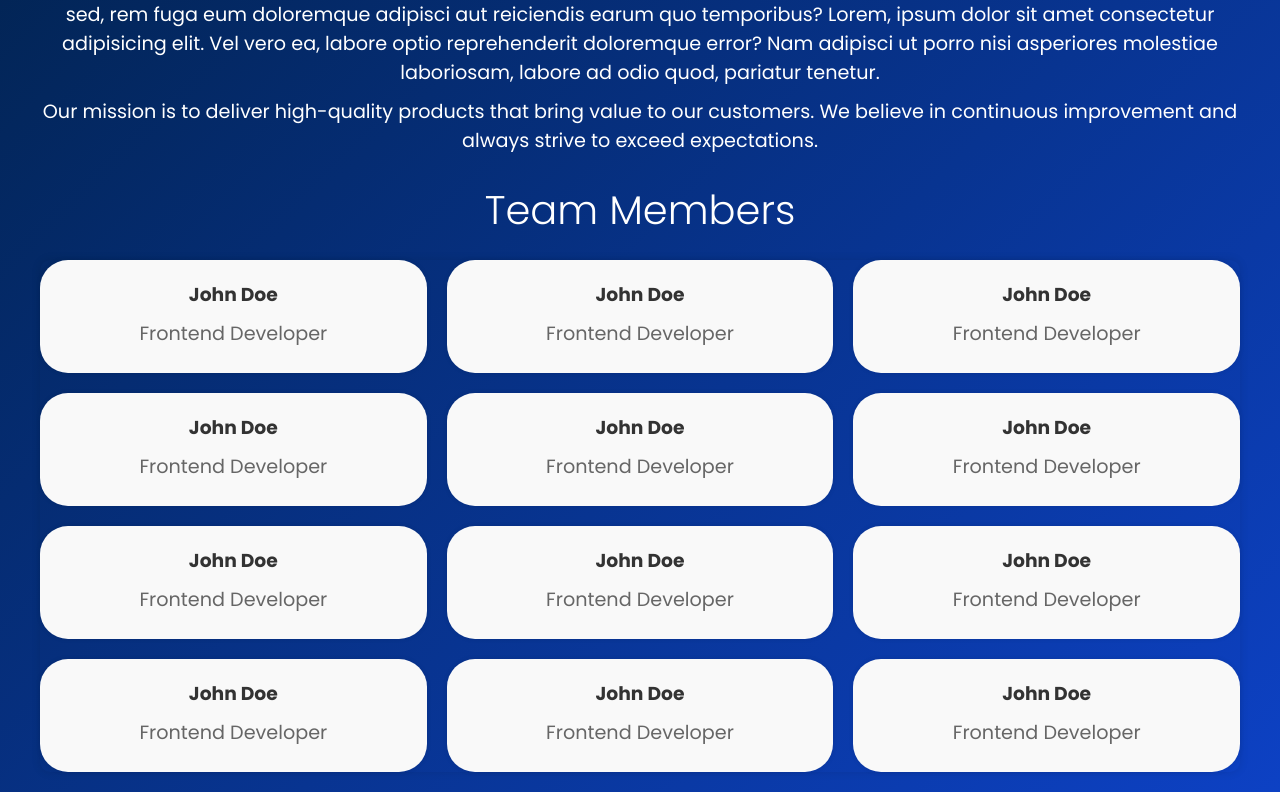
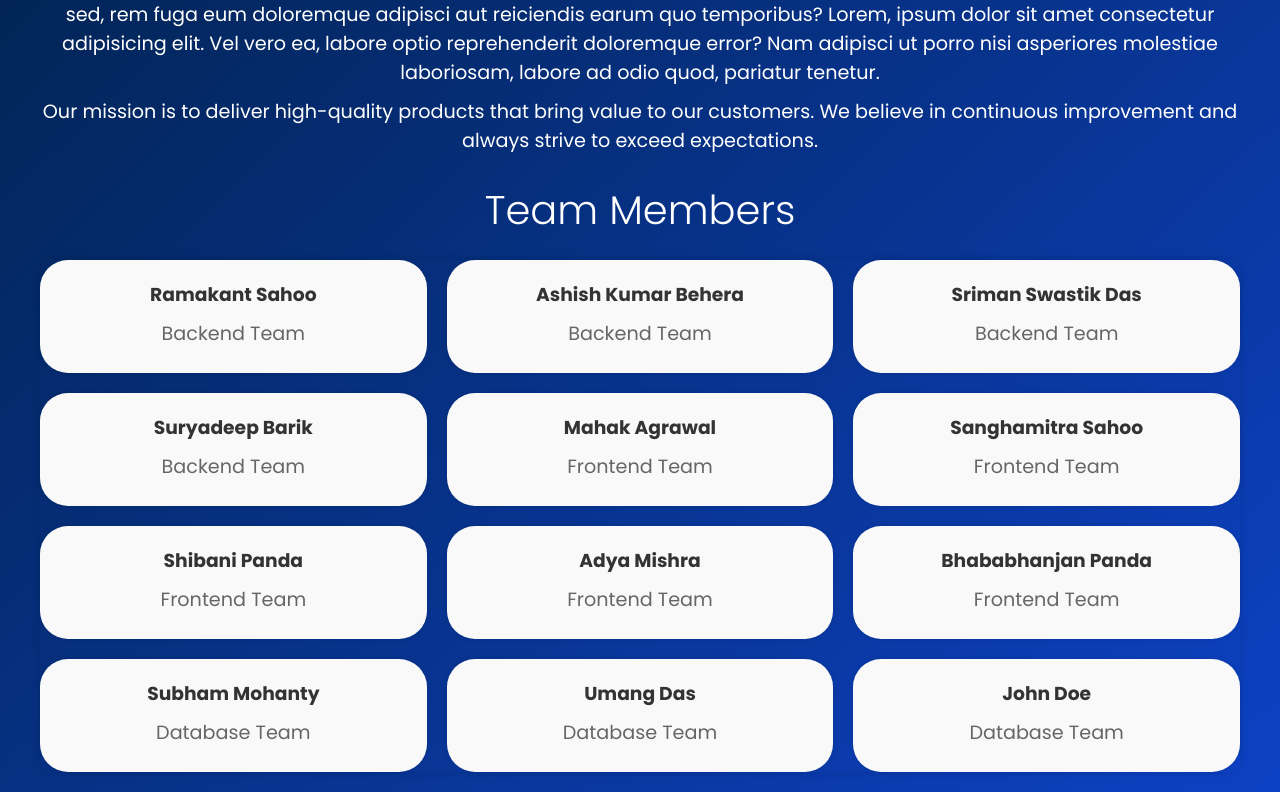
Before and after one commit to sswastik21/drdoProject, a React (Create React App) app: page /about in a window 1280 px wide. Shown: the part 254-1046 px from the top of the page. Built offline with nearby package versions, Linux system fonts and the light colour scheme.

Commit message:
Team members added

```diff
--- a/src/Pages/About.js
+++ b/src/Pages/About.js
@@ -20,69 +20,69 @@ const About = () => {
 
             <div className={styles['team-grid']}>
                <div className={styles['team-member']}>
-                     <h3>John Doe</h3>
-                     <p>Frontend Developer</p>
+                     <h3>Ramakant Sahoo</h3>
+                     <p>Backend Team</p>
                </div>
 
                <div className={styles['team-member']}>
-                     <h3>John Doe</h3>
-                     <p>Frontend Developer</p>
+                     <h3>Ashish Kumar Behera</h3>
+                     <p>Backend Team</p>
                </div>
 
                <div className={styles['team-member']}>
-                     <h3>John Doe</h3>
-                     <p>Frontend Developer</p>
+                     <h3>Sriman Swastik Das</h3>
+                     <p>Backend Team</p>
                </div>
 
                <div className={styles['team-member']}>
-                     <h3>John Doe</h3>
-                     <p>Frontend Developer</p>
+                     <h3>Suryadeep Barik</h3>
+                     <p>Backend Team</p>
                </div>
 
                <div className={styles['team-member']}>
-                     <h3>John Doe</h3>
-                     <p>Frontend Developer</p>
+                     <h3>Mahak Agrawal</h3>
+                     <p>Frontend Team</p>
                </div>
 
                <div className={styles['team-member']}>
-                     <h3>John Doe</h3>
-                     <p>Frontend Developer</p>
+                     <h3>Sanghamitra Sahoo</h3>
+                     <p>Frontend Team</p>
+               </div>
+
+               <div className={styles['team-member']}>
+                     <h3>Shibani Panda</h3>
+
+                     <p>Frontend Team</p>
+               </div>
+
+               <div className={styles['team-member']}>
+                     <h3>Adya Mishra</h3>
+
+                     <p>Frontend Team</p>
+               </div>
+
+               <div className={styles['team-member']}>
+                     <h3>Bhababhanjan Panda</h3>
+
+                     <p>Frontend Team</p>
+               </div>
+
+               <div className={styles['team-member']}>
+                     <h3>Subham Mohanty</h3>
+
+                     <p>Database Team</p>
+               </div>
+
+               <div className={styles['team-member']}>
+                     <h3>Umang Das</h3>
+
+                     <p>Database Team</p>
                </div>
 
                <div className={styles['team-member']}>
                      <h3>John Doe</h3>
 
-                     <p>Frontend Developer</p>
-               </div>
-
-               <div className={styles['team-member']}>
-                     <h3>John Doe</h3>
-
-                     <p>Frontend Developer</p>
-               </div>
-
-               <div className={styles['team-member']}>
-                     <h3>John Doe</h3>
-
-                     <p>Frontend Developer</p>
-               </div>
-
-               <div className={styles['team-member']}>
-                     <h3>John Doe</h3>
-
-                     <p>Frontend Developer</p>
-               </div>
-
-               <div className={styles['team-member']}>
-                     <h3>John Doe</h3>
-
-                     <p>Frontend Developer</p>
-               </div>
-
-               <div className={styles['team-member']}>
-                     <h3>John Doe</h3>
-
-                     <p>Frontend Developer</p>
+                     <p>Database Team</p>
                </div>
 
             </div>
```
